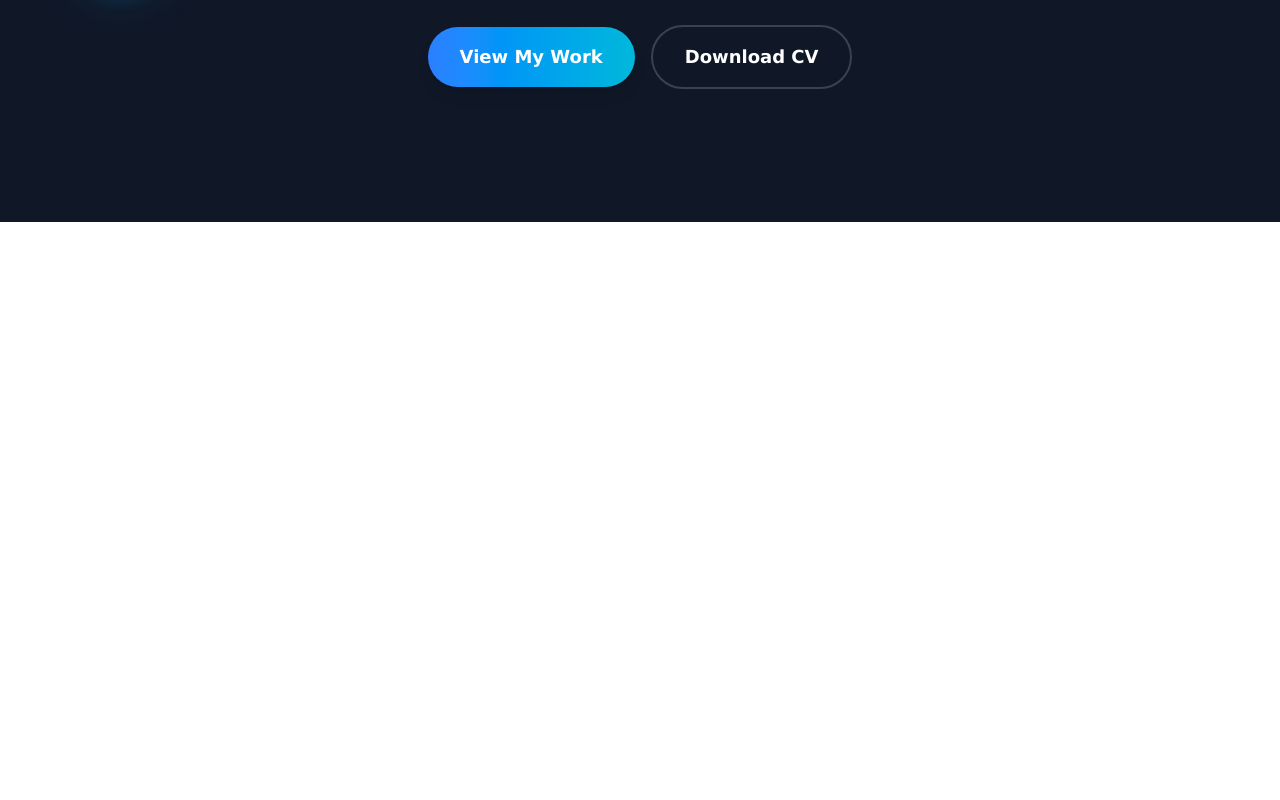
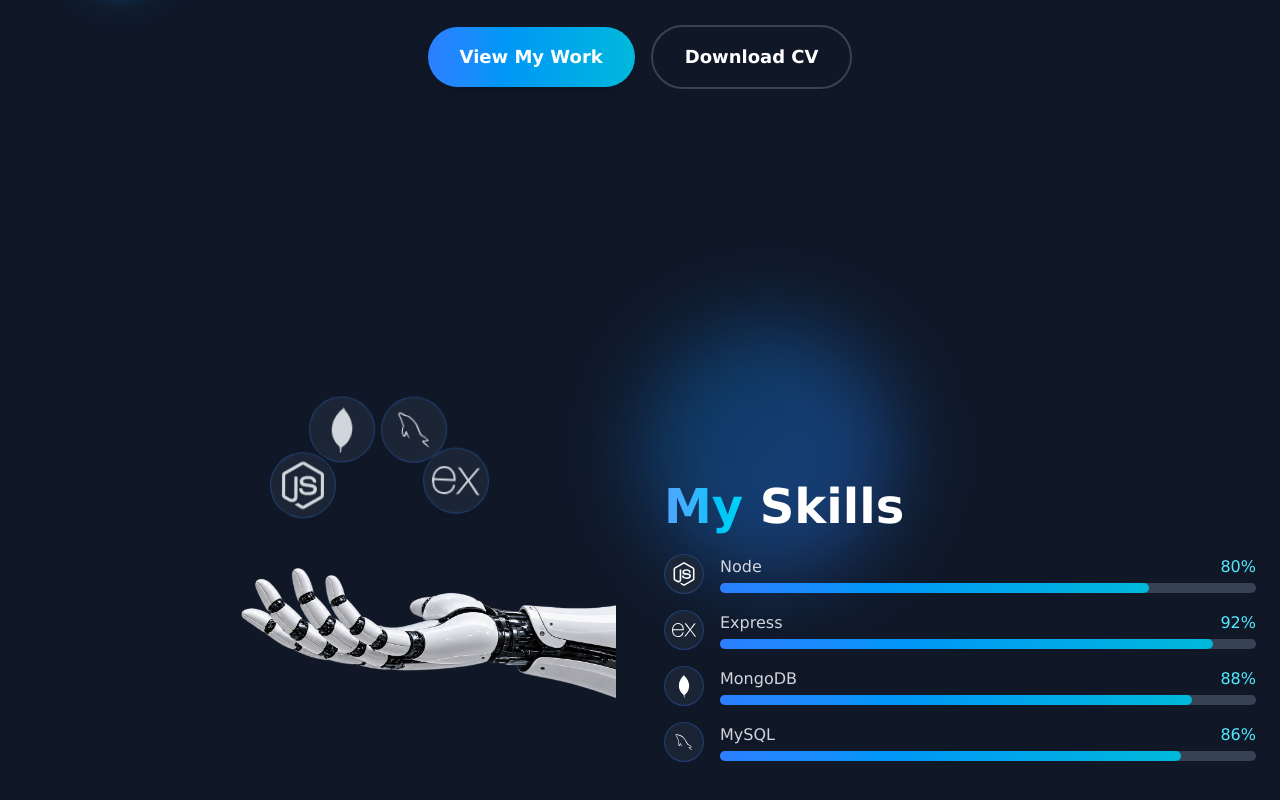
Before and after one commit to MwirigiCodes/portfolio, a React app: page / in a window 1280 px wide. Shown: the part 578-1378 px from the top of the page. Before the commit the page ends 800 px from the top, so only its background shows below. Built offline with nearby package versions, Linux system fonts and the light colour scheme; the HTML template or start-up script is replaced by a standard one.

Commit message:
ad a skills section

```diff
--- a/src/App.jsx
+++ b/src/App.jsx
@@ -1,4 +1,5 @@
 import Hero from './sections/Hero';
+import Skills from './sections/Skills';
 import Navbar from './components/Navbar';
 
 const App = () => {
@@ -6,6 +7,7 @@ const App = () => {
     <div>
       <Hero />
       <Navbar />
+      <Skills />
     </div>
   );
 };
--- /dev/null
+++ b/src/sections/Skills.jsx
@@ -0,0 +1,165 @@
+import { DiMongodb, DiMysql } from 'react-icons/di';
+import { SiExpress } from 'react-icons/si';
+import { FaNodeJs } from 'react-icons/fa';
+import { motion } from 'motion/react';
+import hand from '../assets/robot.png';
+
+const containerVariants = {
+  hidden: {
+    opacity: 0,
+  },
+  visible: {
+    opacity: 1,
+    transition: {
+      staggerChildren: 0.2,
+      duration: 0.8,
+    },
+  },
+};
+
+const itemVariants = {
+  hidden: {
+    y: 50,
+    opacity: 0,
+  },
+  visible: {
+    y: 0,
+    opacity: 1,
+    transition: {
+      duration: 0.8,
+      ease: 'easeOut',
+    },
+  },
+};
+
+const Skills = () => {
+  const skills = [
+    { name: 'Node', icon: FaNodeJs, level: 80 },
+    { name: 'Express', icon: SiExpress, level: 92 },
+    { name: 'MongoDB', icon: DiMongodb, level: 88 },
+    { name: 'MySQL', icon: DiMysql, level: 86 },
+  ];
+
+  return (
+    <section
+      id="skills"
+      className="min-h-screen flex justify-center items-center bg-gray-900 py-20 relative overflow-hidden"
+    >
+      <div className="absolute top-25 left-64 inset-x-0 flex justify-center items-start bg-gray-900">
+        <div className="size-64 bg-linear-to-br from-[#0268b0] to-blue-500 blur-2xl opacity-40 rounded-full"></div>
+      </div>
+      <motion.div
+        variants={containerVariants}
+        initia="hidden"
+        animate="visible"
+        viewport={{ once: false }}
+        className="container mx-auto px-6 relative z-10"
+      >
+        <div className="flex flex-col lg:flex-row items-center justify-between gap-12">
+          {/* Image */}
+          <motion.div
+            variants={itemVariants}
+            className="lg:w-1/2 flex justify-end relative"
+          >
+            <div className="relative">
+              <motion.img
+                src={hand}
+                alt="Robot hand"
+                className="w-full max-w-sm relative z-10"
+                whileHover={{ scale: 1.05 }}
+                transition={{ duration: 0.3 }}
+              />
+
+              {/* icons */}
+              {skills.map((skill, index) => {
+                const positions = [
+                  { top: '5%', left: '10%' },
+                  { top: '5%', right: '33%' },
+                  { bottom: '90%', left: '20%' },
+                  { bottom: '90%', right: '44%' },
+                ];
+
+                return (
+                  <motion.div
+                    key={skill.name}
+                    className="absolute z-20"
+                    style={positions[index]}
+                    animate={{ y: [0, -10, 0], rotate: [0, 5, 0] }}
+                    transition={{
+                      duration: 3,
+                      repeat: Infinity,
+                      delay: index * 0.5,
+                      ease: 'easeInOut',
+                    }}
+                  >
+                    <motion.div
+                      className="bg-gray-800/80 backdrop-blur-sm rounded-full p-2 shadow-lg border border-blue-500/30"
+                      whileHover={{
+                        scale: 1.05,
+                        boxShadow: '0 0 20px rgba(59, 130, 246, 0.6)',
+                      }}
+                    >
+                      <skill.icon className="size-12 text-gray-300" />
+                    </motion.div>
+                  </motion.div>
+                );
+              })}
+            </div>
+          </motion.div>
+          {/* content */}
+          <motion.div
+            variants={itemVariants}
+            className="w-full lg:w-1/2 text-white"
+          >
+            <motion.h2
+              variants={itemVariants}
+              className="text-4xl md:text-5xl font-bold mb-6"
+            >
+              <span className="text-transparent bg-clip-text bg-linear-to-r from-blue-400 to-cyan-400">
+                My
+              </span>{' '}
+              Skills
+            </motion.h2>
+            <motion.div variants={itemVariants}>
+              <div className="space-y-4 mt-4">
+                {skills.map((skill, index) => {
+                  return (
+                    <motion.div
+                      key={skill.name}
+                      className="flex items-center"
+                      initial={{ opacity: 0, x: -50 }}
+                      whileInView={{ opacity: 1, x: 0 }}
+                      transition={{ duration: 0.5, delay: index * 0.1 }}
+                      viewport={{ once: true }}
+                    >
+                      <div className="size-10 mr-4 bg-gray-800/80 backdrop-blur-sm rounded-full flex items-center justify-center border border-blue-500/30">
+                        <skill.icon className="size-6" />
+                      </div>
+                      <div className="flex-1">
+                        <div className="flex justify-between mb-1">
+                          <span className="text-gray-300">{skill.name}</span>
+                          <span className="text-cyan-300">{skill.level}%</span>
+                        </div>
+                        <div className="w-full bg-gray-700 rounded-full h-2.5">
+                          <motion.div
+                            initial={{ width: 0 }}
+                            whileInView={{ width: `${skill.level}%` }}
+                            transition={{ duration: 1, delay: index * 0.2 }}
+                            viewport={{ once: true }}
+                            className="bg-linear-to-r from-blue-500 to-cyan-500 h-2.5 rounded-full"
+                          ></motion.div>
+                        </div>
+                      </div>
+                    </motion.div>
+                  );
+                })}
+              </div>
+            </motion.div>
+          </motion.div>
+        </div>
+      </motion.div>
+    </section>
+  );
+};
+
+export default Skills;
```
Also changed, not shown: src/assets/robot.png (added).
